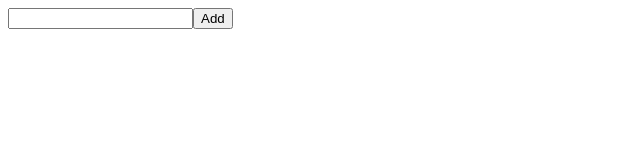
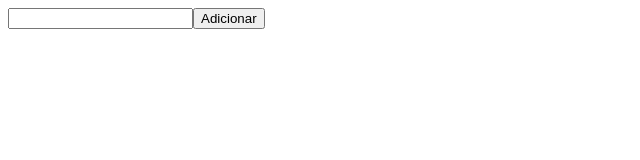
Before and after one commit to Catatera/ShopFriend, a React app: page / in a window 1280 px wide. Shown: the top 160 px of the page, without its empty margins (0-640 px from the left). Built offline with nearby package versions, Linux system fonts and the light colour scheme; the HTML template or start-up script is replaced by a standard one.

Commit message:
Melhoria funcionalidade do input
Agora ao confimar o envio do input conseguimos obter o valor do mesmo para então jogarmos em algum componente ainda não criado.

```diff
--- a/src/App.js
+++ b/src/App.js
@@ -2,26 +2,27 @@ import React, { useState } from "react";
 import List from "./List";
 
 export default function App() {
-  const [products, setProducts] = useState();
-
-  function handleChange(e) {
-    e.preventDefault();
-    products.length > 0
-      ? console.log(products)
-      : console.log("É necessário inserir um produto!");
+  const [products, setProducts] = useState("");
+  let [productList,setProductList] = useState(products);
+  function handleChange(event) {
+    setProducts(event.target.value);
+  }
+  function handleSubmit(event) {
+    event.preventDefault();
+    setProductList(
+      ...products
+    );
   }
 
   return (
     <>
-      <form onSubmit={handleChange}>
-        <input
-          type="text"
-          onChange={(e) => setProducts(e.target.value)}
-        ></input>
-        <button>Add</button>
+      <form onSubmit={handleSubmit}>
+        <input type="text" onChange={handleChange}></input>
+        <button>Adicionar</button>
       </form>
       <br />
-      <List products={products} />
+      <p>{productList}</p>
+      <List />
     </>
   );
 }
```
